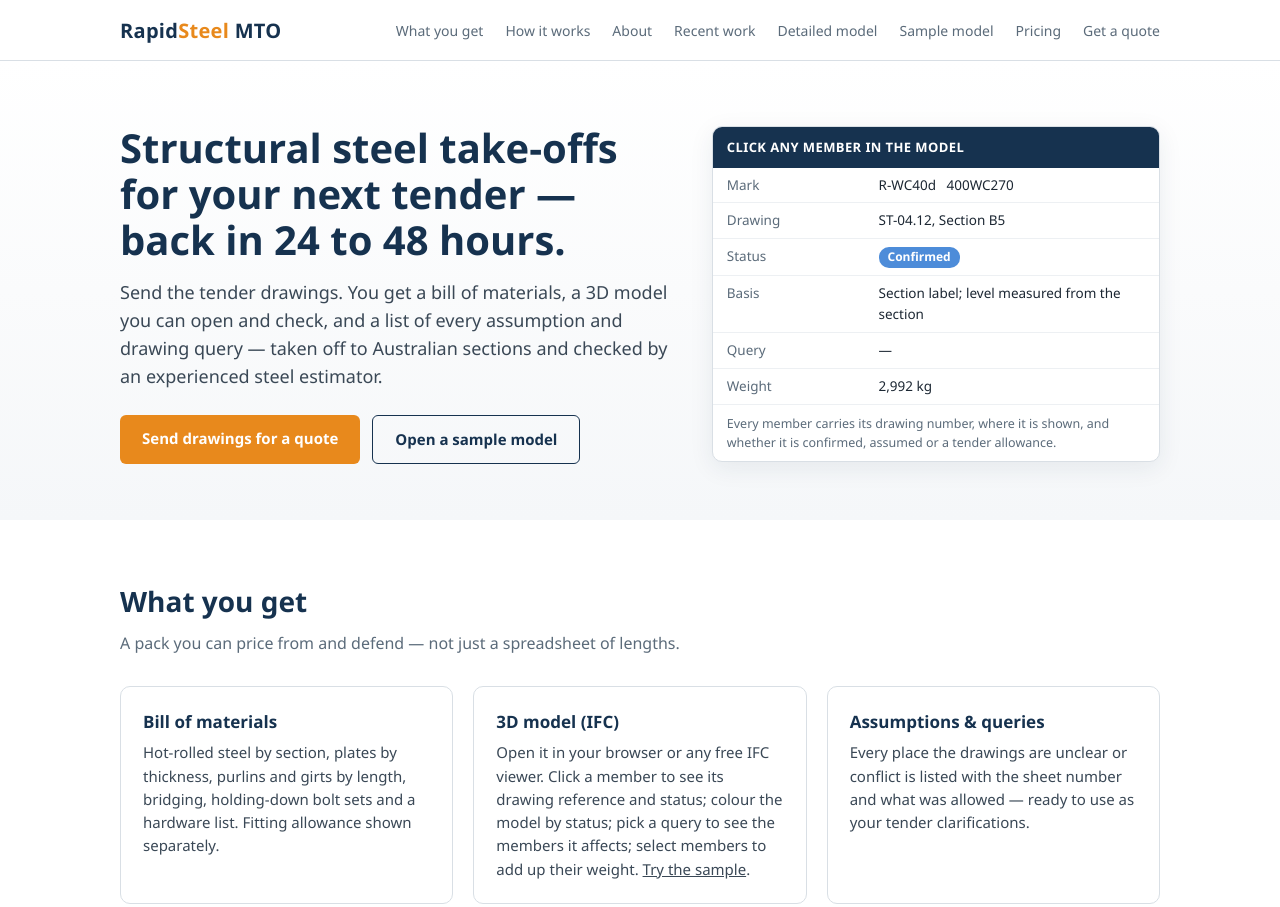
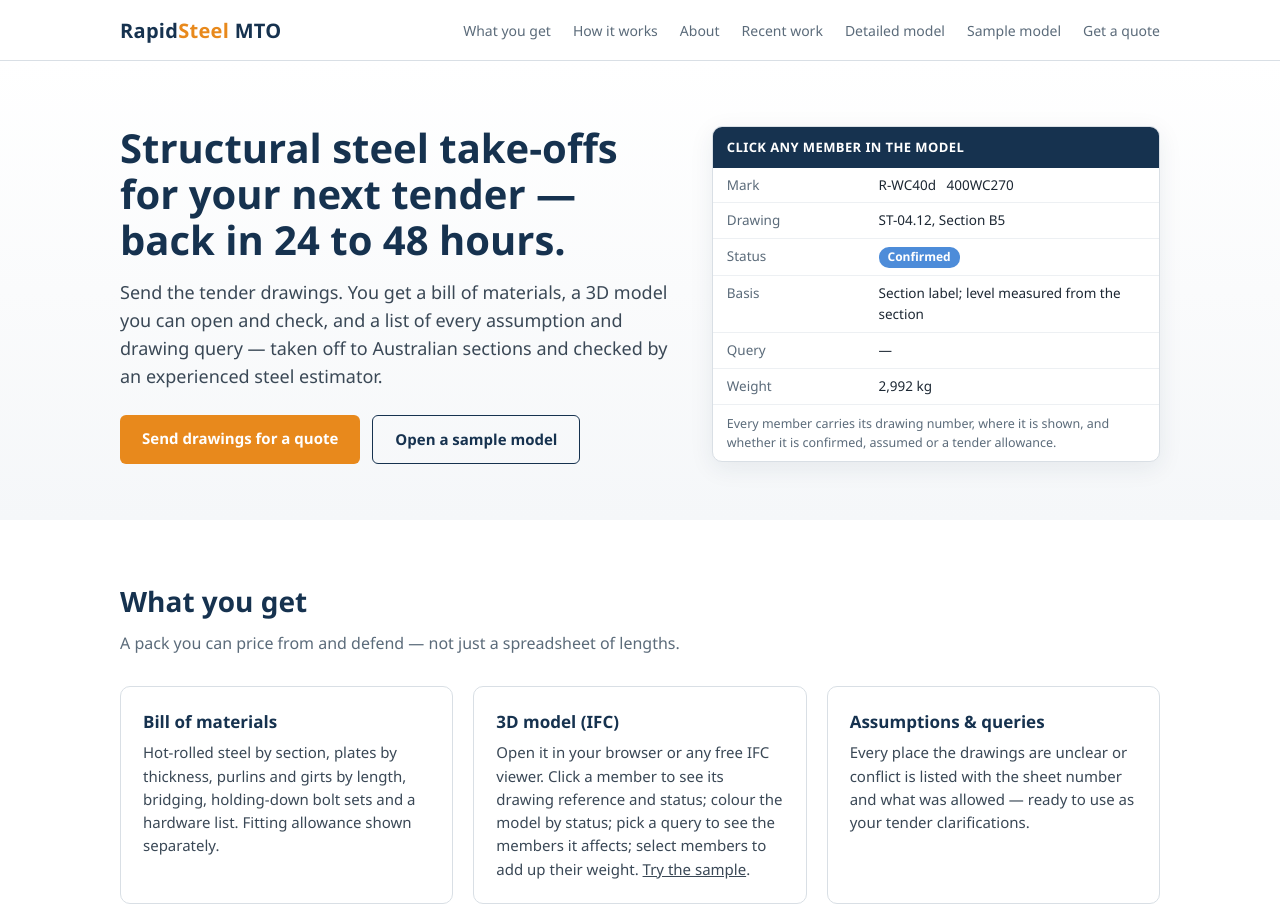
Before and after one commit to tf717202165-max/rapidsteel-mto, a plain HTML site: page index.html in a window 1280 px wide. Shown: the top 907 px of the page. Drawn offline with Linux system fonts and the light colour scheme.

Commit message:
Hide the pricing section for now
Co-Authored-By: Claude Fable 5.2 <noreply@anthropic.com>

```diff
--- a/index.html
+++ b/index.html
@@ -45,7 +45,7 @@ footer{background:var(--navy);color:#c9d4de;padding:28px 0;font-size:13.5px}foot
 <body>
 <header><div class="wrap">
   <a class="brand" href="#top">Rapid<span>Steel</span> MTO</a>
-  <nav><a href="#what">What you get</a><a href="#how">How it works</a><a href="#about">About</a><a href="#work">Recent work</a><a href="#detailed">Detailed model</a><a href="viewer/index.html">Sample model</a><a href="#pricing">Pricing</a><a href="#quote">Get a quote</a></nav>
+  <nav><a href="#what">What you get</a><a href="#how">How it works</a><a href="#about">About</a><a href="#work">Recent work</a><a href="#detailed">Detailed model</a><a href="viewer/index.html">Sample model</a><a href="#pricing" hidden style="display:none">Pricing</a><a href="#quote">Get a quote</a></nav>
 </div></header>
 
 <div class="hero" id="top"><div class="wrap">
@@ -146,7 +146,7 @@ footer{background:var(--navy);color:#c9d4de;padding:28px 0;font-size:13.5px}foot
   <p class="note">The clashes that remain are listed and explained: most are one drawing conflict raised as a query with the engineer. Plate thicknesses follow the drawings; plate sizes the drawings do not give are marked as assumed on every plate.</p>
 </div></section>
 
-<section id="pricing"><div class="wrap">
+<section id="pricing" hidden style="display:none"><!-- hidden for now (2026-11-16): remove "hidden" and the style to show it again --><div class="wrap">
   <h2>Pricing</h2>
   <p class="sub">Fixed price per job, agreed before work starts. Price depends on tonnage and how complete the drawings are.</p>
   <div class="grid3">
```
Also changed, not shown: viewer/index.html (+3 -3 lines), 2 other files.
